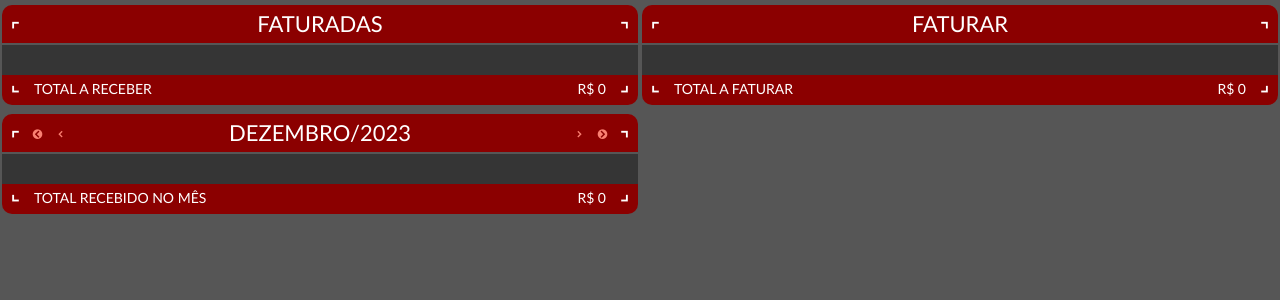
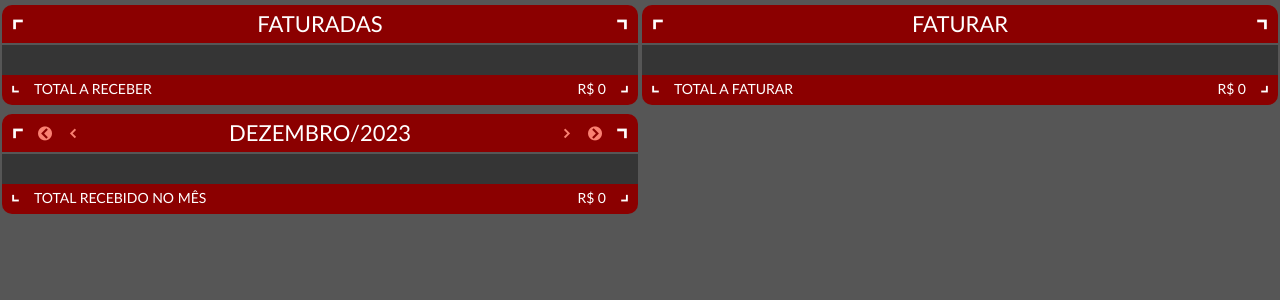
Before and after one commit to OswaldoSoares/comuniqg, a Django app: page /faturamento/ in a window 1280 px wide. Shown: the part 80-380 px from the top of the page. Run offline with Django 4.2, Linux system fonts and the light colour scheme; data that the repository does not hold is empty; some libraries are stand-ins or nearby versions.

Commit message:
Alterado tamanho do botão no cabeçalho do card

```diff
--- a/core/static/core/css/style.css
+++ b/core/static/core/css/style.css
@@ -944,6 +944,10 @@ body {
   font-size: 2.2rem;
 }
 
+.card-header i {
+  font-size: 1.6rem;
+}
+
 .card-body {
   background-color: var(--color2);
   width: 100%;
```
